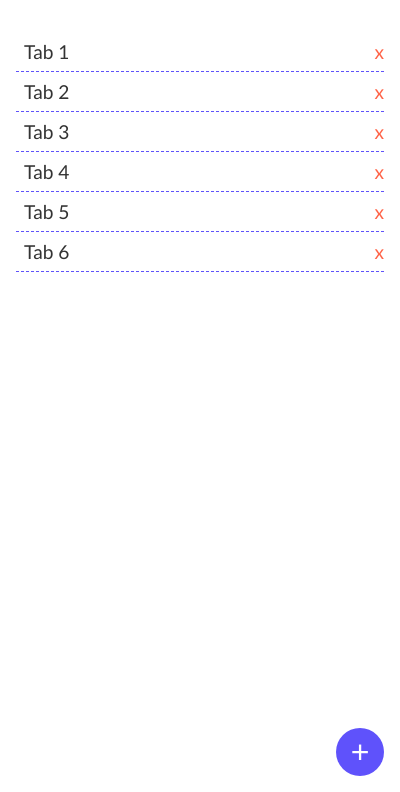
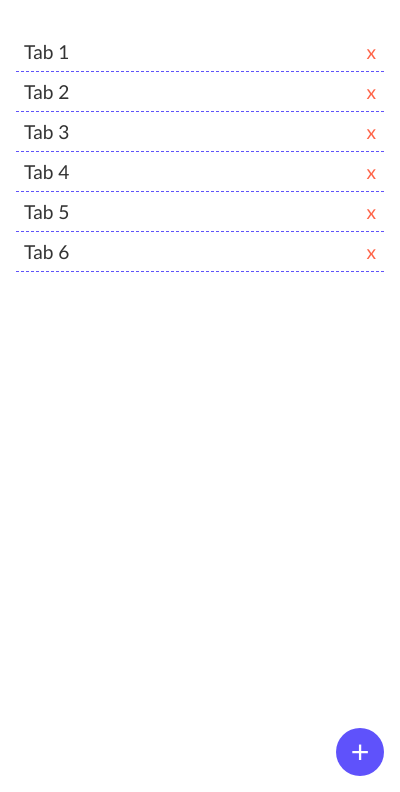
Before and after one commit to chingu-voyages/v17-chimeras-team-01, a browser extension: page popup.html in a window 400 px wide. Shown: the part 52-844 px from the top of the page. Drawn offline with Linux system fonts and the light colour scheme.

Commit message:
Fix list and remove button display

```diff
--- a/style.css
+++ b/style.css
@@ -30,11 +30,12 @@ h1 {
   align-items: center;
   list-style: none;
   border-bottom: 1px dashed #5f52fb;
+  padding-right: 0.5rem;
   color: tomato;
 }
 
 .list-item-link {
-  display: block;
+  flex-grow: 1;
   padding: 0.5rem;
   text-decoration: none;
   color: #333;
@@ -47,9 +48,9 @@ h1 {
   width: 3rem;
   height: 3rem;
   border-radius: 50%;
-
   font-size: 2rem;
   background-color: #5f52fb;
   color: #fff;
   border: 0;
+  cursor: pointer;
 }
```
